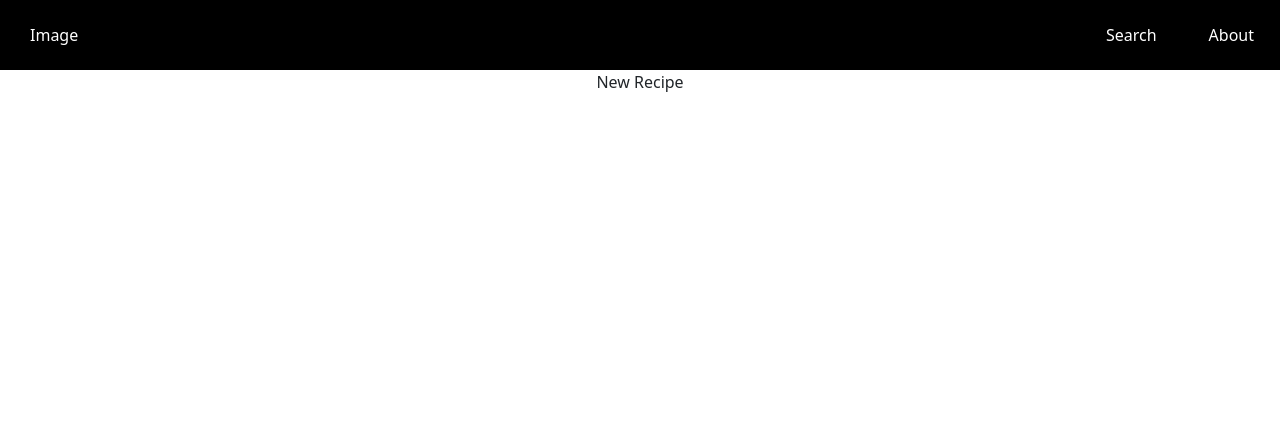
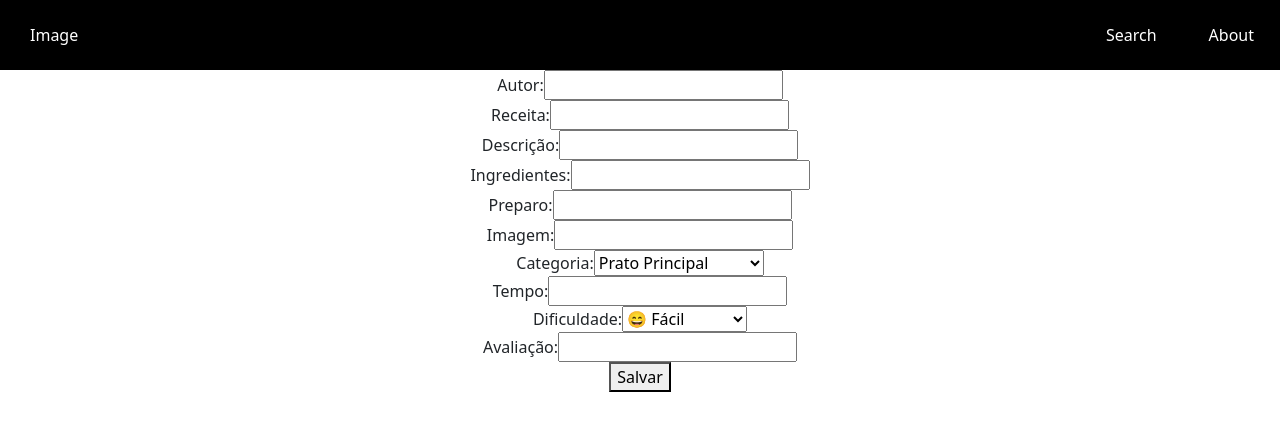
Before and after one commit to DenyNakano/react-project-recipes4u, a React (Create React App) app: page /new-recipe in a window 1280 px wide. Shown: the top 430 px of the page. Built offline with nearby package versions, Linux system fonts and the light colour scheme.

Commit message:
NewRecipe done

```diff
--- a/src/Pages/Home.js
+++ b/src/Pages/Home.js
@@ -6,7 +6,7 @@ export const Home = () => {
   return (
     <div>
       <CardCarousel/>
-      <Destaques />
+      <Destaques/>
     </div>
 
   )
--- a/src/Pages/NewRecipe.js
+++ b/src/Pages/NewRecipe.js
@@ -1,7 +1,110 @@
-import React from 'react'
+import React, { useState } from 'react'
+import axios from 'axios'
+import { useNavigate } from 'react-router-dom'
 
 export const NewRecipe = () => {
+  const [Autor, setAutor] = useState('')
+  const [Receita, setReceita] = useState('')
+  const [Descrição, setDescrição] = useState('')
+  const [Ingredientes, setIngredientes] = useState('')
+  const [Preparo, setPreparo] = useState('')
+  const [Imagem, setImagem] = useState('')
+  const [Categoria, setCategoria] = useState('')
+  const [Tempo, setTempo] = useState('')
+  const [Dificuldade, setDificuldade] = useState('')
+  const [Avaliação, setAvaliação] = useState('')
+  const navigate = useNavigate()
+
+  const handleSubmit = async (e) => {
+    e.preventDefault ()
+    let NewRecipe = {
+      type: Categoria,
+      name: Receita,
+      description: Descrição,
+      ingredients: Ingredientes.split(','),
+      preparation: Preparo.split(','),
+      time: Tempo,
+      level: Dificuldade,
+      rate: Avaliação,
+      image: Imagem,
+    }
+
+    try {
+      await axios.post(
+        "https://ironrest.herokuapp.com/recipes4u" , NewRecipe
+      );
+      setCategoria('')
+      setReceita('')
+      setDescrição('')
+      setIngredientes('')
+      setPreparo('')
+      setTempo('')
+      setDificuldade('')
+      setAvaliação('')
+      setImagem('')
+      navigate('/')
+
+    } catch (error) {
+    console.log(error);
+  }}
   return (
-    <div>New Recipe</div>
+    <form onSubmit={handleSubmit}>
+      <div>
+        <label>Autor: </label>
+        <input type="text" value={Autor} onChange={(e) =>{setAutor(e.target.value)}}/>
+      </div>
+      <div>
+        <label>Receita: </label>
+        <input type="text" value={Receita} onChange={(e) =>{setReceita(e.target.value)}}/>
+      </div>
+      <div>
+        <label>Descrição: </label>
+        <input type="text" value={Descrição} onChange={(e) =>{setDescrição(e.target.value)}}/>
+      </div>
+      <div>
+        <label>Ingredientes: </label>
+        <input type="text" value={Ingredientes} onChange={(e) =>{setIngredientes(e.target.value)}}/>
+      </div>
+      <div>
+        <label>Preparo: </label>
+        <input type="text" value={Preparo} onChange={(e) =>{setPreparo(e.target.value)}}/>
+      </div>
+      <div>
+        <label>Imagem: </label>
+        <input type="text" value={Imagem} onChange={(e) =>{setImagem(e.target.value)}}/>
+      </div>
+      <div>
+        <label>Categoria: </label>
+        {/*<input type="text" value={Categoria} onChange={(e) =>{setCategoria(e.target.value)}}/>*/}
+        <select value={Categoria} onChange={(e) =>{setCategoria(e.target.value)}}>
+          <option>Prato Principal</option>
+          <option>Drinks</option>
+          <option>Acompanhamentos</option>
+          <option>Massas</option>
+          <option>Sobremesas</option>
+        </select>
+      </div>
+      <div>
+        <label>Tempo: </label>
+        <input type="text" value={Tempo} onChange={(e) =>{setTempo(e.target.value)}}/>
+      </div>
+      <div>
+        <label>Dificuldade: </label>
+        {/*<input type="text" value={Dificuldade} onChange={(e) =>{setDificuldade(e.target.value)}}/>*/}
+        <select value={Dificuldade} onChange={(e) =>{setDificuldade(e.target.value)}}>
+          <option>😄 Fácil</option>
+          <option>😅 Moderado</option>
+          <option>😓 Difícil</option>
+        </select>
+      </div>
+      <div>
+        <label>Avaliação: </label>
+        <input type="text" value={Avaliação} onChange={(e) =>{setAvaliação(e.target.value)}}/>
+      </div>
+      <button>
+        Salvar
+      </button>
+    </form>
+
   )
-}
+  }
```
Also changed, not shown: src/Pages/RecipeDetails.js (+6 -6 lines).
